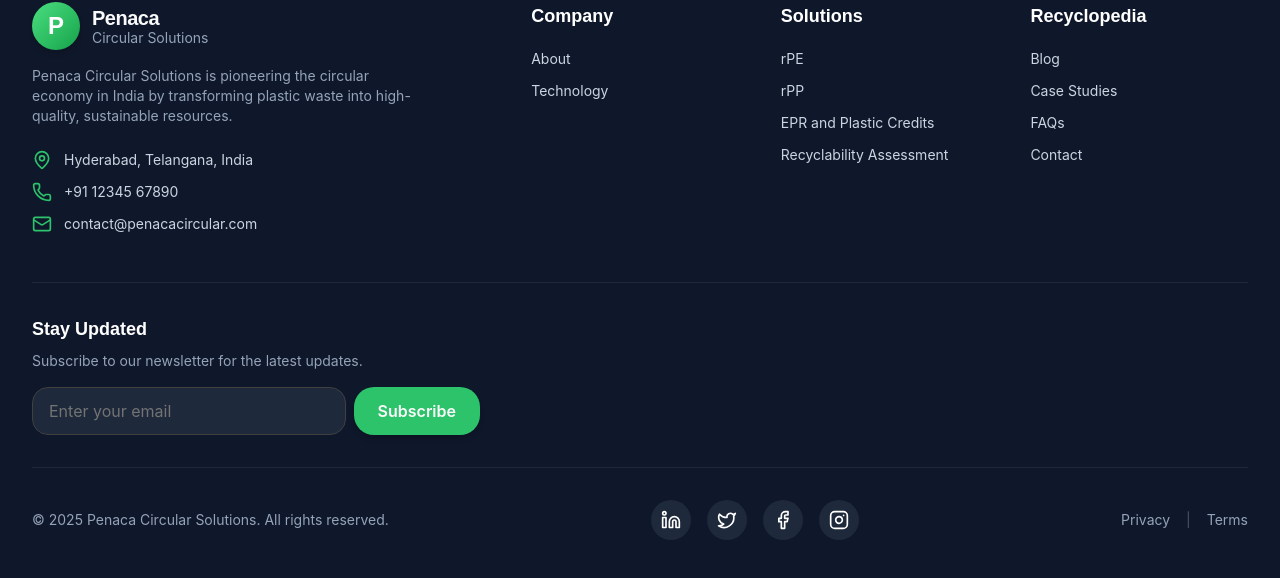
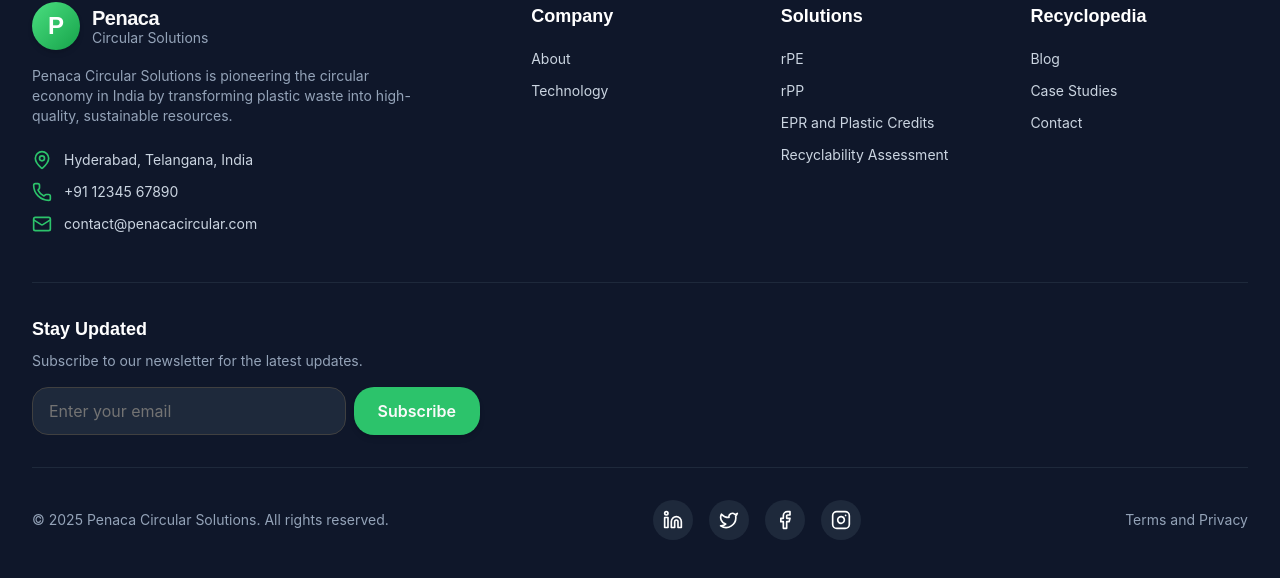
Before and after one commit to AjursK02/PC01, a Next.js app: page /epr in a window 1280 px wide. Shown: the part 9415-9993 px from the top of the page. Built offline with nearby package versions, Linux system fonts and the light colour scheme.

Commit message:
updated the footer

```diff
--- a/src/components/common/footer.tsx
+++ b/src/components/common/footer.tsx
@@ -60,7 +60,7 @@ export function Footer() {
             <ul className="mt-4 space-y-2">
               <li><Link href="/blogs" className="text-sm hover:text-primary transition-colors">Blog</Link></li>
               <li><Link href="/caseStudies" className="text-sm hover:text-primary transition-colors">Case Studies</Link></li>
-              <li><Link href="#" className="text-sm hover:text-primary transition-colors">FAQs</Link></li>
+              {/* <li><Link href="#" className="text-sm hover:text-primary transition-colors">FAQs</Link></li> */}
               <li><Link href="/#contact" className="text-sm hover:text-primary transition-colors">Contact</Link></li>
             </ul>
           </div>
@@ -109,9 +109,9 @@ export function Footer() {
                 </Link>
             </div>
             <div className="flex gap-4 text-sm text-neutral-400">
-                <Link href="/privacyPolicy" className="hover:text-primary transition-colors">Privacy</Link>
-                <span className="text-neutral-600">|</span>
-                <Link href="#" className="hover:text-primary transition-colors">Terms</Link>
+                <Link href="/privacyPolicy" className="hover:text-primary transition-colors">Terms and Privacy</Link>
+                {/* <span className="text-neutral-600">|</span>
+                <Link href="#" className="hover:text-primary transition-colors">Terms</Link> */}
             </div>
         </div>
       </div>
```
